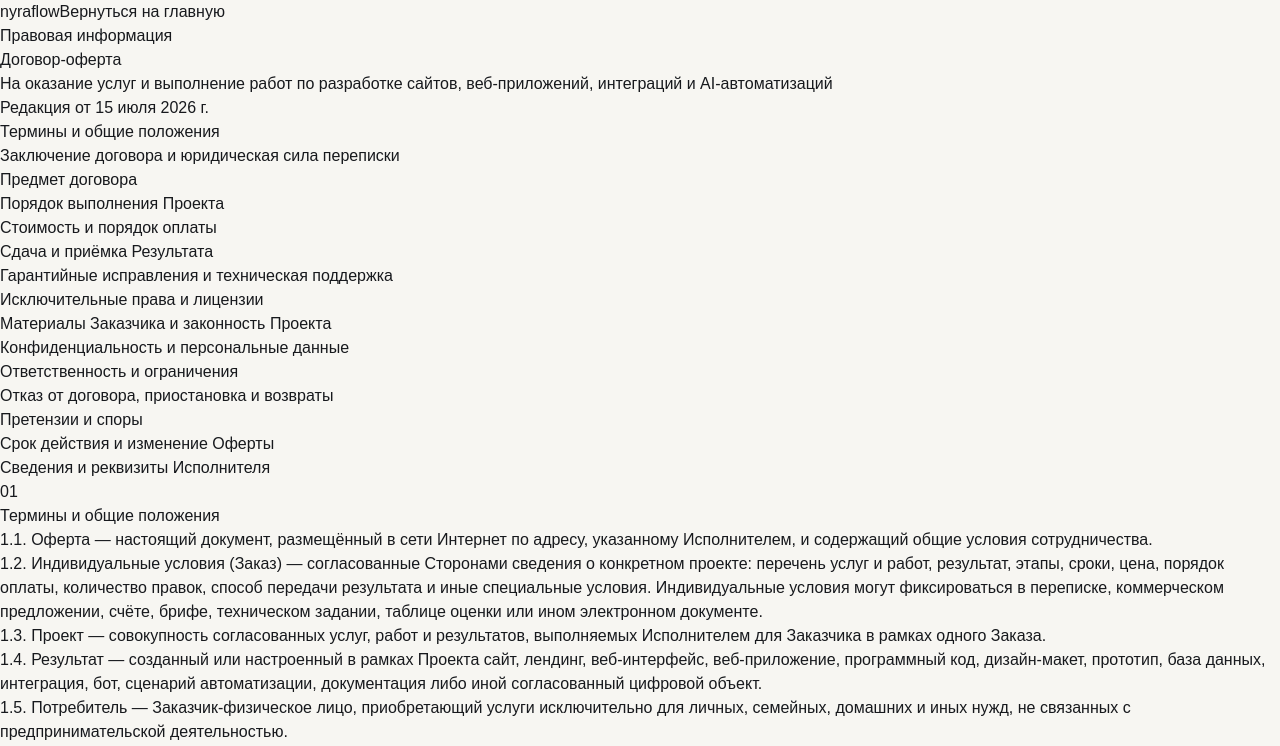
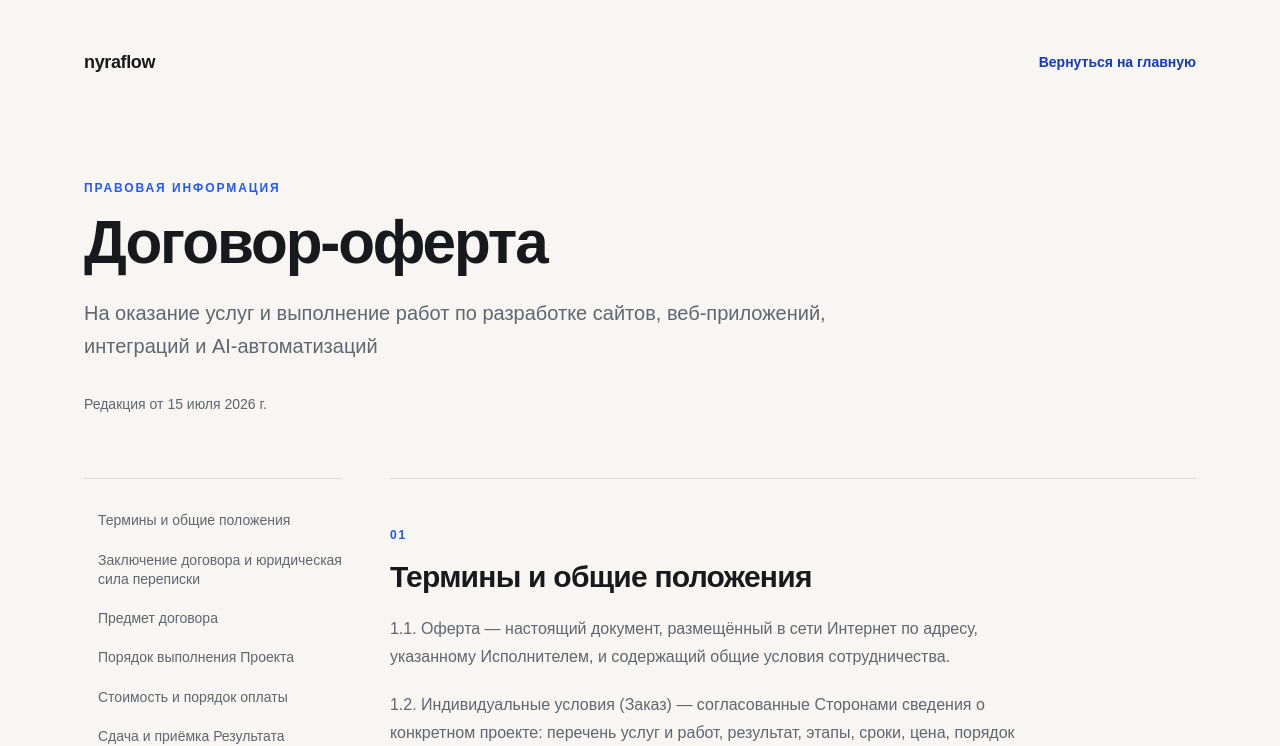
Before and after one commit to Kaaai69/nyraflow, a Next.js app: page /terms in a window 1280 px wide. Shown: the top 746 px of the page. Built offline with nearby package versions, Linux system fonts and the light colour scheme.

Commit message:
style: match legal pages to Nyraflow

```diff
--- a/app/globals.css
+++ b/app/globals.css
@@ -290,3 +290,69 @@ body {
     transition-duration: 0.01ms !important;
   }
 }
+
+.legal-page {
+  background: var(--color-canvas);
+}
+
+.legal-layout {
+  display: grid;
+  gap: 3rem;
+}
+
+.legal-document {
+  min-width: 0;
+}
+
+.legal-section {
+  border-top: 1px solid var(--color-line);
+}
+
+@media (min-width: 64rem) {
+  .legal-layout {
+    grid-template-columns: minmax(13rem, 0.32fr) minmax(0, 1fr);
+  }
+
+  .legal-toc {
+    position: sticky;
+    top: 2rem;
+    align-self: start;
+  }
+}
+
+@media print {
+  @page {
+    margin: 18mm;
+  }
+
+  .legal-print-hidden {
+    display: none !important;
+  }
+
+  .legal-page {
+    background: var(--color-surface);
+  }
+
+  .legal-hero,
+  .legal-layout {
+    max-width: none;
+    padding-right: 0;
+    padding-left: 0;
+  }
+
+  .legal-hero {
+    padding-top: 0;
+    padding-bottom: 1.5rem;
+  }
+
+  .legal-layout {
+    display: block;
+    padding-bottom: 0;
+  }
+
+  .legal-section {
+    break-inside: avoid;
+    padding-top: 1.25rem;
+    padding-bottom: 1.25rem;
+  }
+}
--- a/components/legal/LegalDocumentPage.tsx
+++ b/components/legal/LegalDocumentPage.tsx
@@ -18,29 +18,63 @@ export default function LegalDocumentPage({
 
   return (
     <>
-      <main className="legal-page">
-        <header className="legal-hero">
-          <nav aria-label="Навигация по сайту">
-            <a href="/">nyraflow</a>
-            <a href="/">Вернуться на главную</a>
+      <main className="legal-page text-text-primary">
+        <header className="legal-hero mx-auto w-full max-w-site px-gutter-mobile pb-12 pt-8 md:px-gutter-tablet md:pb-16 md:pt-10 xl:px-gutter-desktop">
+          <nav
+            className="legal-print-hidden flex flex-wrap items-center justify-between gap-4"
+            aria-label="Навигация по сайту"
+          >
+            <a
+              href="/"
+              className="text-lg font-semibold tracking-[-0.02em] text-text-primary"
+            >
+              nyraflow
+            </a>
+            <a
+              href="/"
+              className="inline-flex min-h-11 items-center text-sm font-semibold text-blue-deep hover:text-blue"
+            >
+              Вернуться на главную
+            </a>
           </nav>
-          <p>{document.eyebrow}</p>
-          <h1>{document.title}</h1>
-          <p>{document.description}</p>
-          <p>Редакция от {document.effectiveDate}</p>
+          <p className="mt-16 text-xs font-semibold uppercase tracking-[0.16em] text-blue md:mt-24">
+            {document.eyebrow}
+          </p>
+          <h1 className="mt-4 max-w-4xl text-balance text-title">
+            {document.title}
+          </h1>
+          <p className="mt-6 max-w-3xl text-lg leading-relaxed text-text-secondary md:text-xl">
+            {document.description}
+          </p>
+          <p className="mt-8 text-sm font-medium text-text-secondary">
+            Редакция от {document.effectiveDate}
+          </p>
         </header>
 
-        <div className="legal-layout">
-          <nav aria-label="Содержание документа">
-            <ol>
+        <div className="legal-layout mx-auto w-full max-w-site px-gutter-mobile pb-section-mobile md:px-gutter-tablet md:pb-section-desktop xl:px-gutter-desktop">
+          <nav
+            className="legal-toc legal-print-hidden border-t border-line pt-6"
+            aria-label="Содержание документа"
+          >
+            <ol className="m-0 list-none space-y-1 p-0">
               {document.sections.map((section) => (
                 <li key={section.id}>
-                  <a href={`#${section.id}`}>{section.title}</a>
+                  <a
+                    href={`#${section.id}`}
+                    className="block border-l-2 border-transparent py-2 pl-3 text-sm leading-snug text-text-secondary hover:border-blue hover:text-blue-deep"
+                  >
+                    {section.title}
+                  </a>
                 </li>
               ))}
               {document.requisites ? (
                 <li>
-                  <a href="#requisites">Сведения и реквизиты Исполнителя</a>
+                  <a
+                    href="#requisites"
+                    className="block border-l-2 border-transparent py-2 pl-3 text-sm leading-snug text-text-secondary hover:border-blue hover:text-blue-deep"
+                  >
+                    Сведения и реквизиты Исполнителя
+                  </a>
                 </li>
               ) : null}
             </ol>
@@ -51,14 +85,24 @@ export default function LegalDocumentPage({
               <section
                 key={section.id}
                 id={section.id}
-                className="legal-section scroll-mt-8"
+                className="legal-section scroll-mt-8 py-10 md:py-12"
               >
-                <p aria-hidden="true">
+                <p
+                  className="text-xs font-semibold tracking-[0.16em] text-blue"
+                  aria-hidden="true"
+                >
                   {String(index + 1).padStart(2, "0")}
                 </p>
-                <h2>{section.title}</h2>
+                <h2 className="mt-4 max-w-3xl text-2xl font-semibold tracking-[-0.025em] md:text-3xl">
+                  {section.title}
+                </h2>
                 {section.paragraphs.map((paragraph, paragraphIndex) => (
-                  <p key={`${section.id}-${paragraphIndex}`}>{paragraph}</p>
+                  <p
+                    key={`${section.id}-${paragraphIndex}`}
+                    className="mt-5 max-w-[72ch] text-base leading-7 text-text-secondary"
+                  >
+                    {paragraph}
+                  </p>
                 ))}
               </section>
             ))}
@@ -66,23 +110,42 @@ export default function LegalDocumentPage({
             {document.requisites ? (
               <section
                 id="requisites"
-                className="legal-section scroll-mt-8"
+                className="legal-section scroll-mt-8 py-10 md:py-12"
               >
-                <h2>Сведения и реквизиты Исполнителя</h2>
+                <h2 className="max-w-3xl text-2xl font-semibold tracking-[-0.025em] md:text-3xl">
+                  Сведения и реквизиты Исполнителя
+                </h2>
                 {document.requisites.map((requisite, index) => (
-                  <p key={`requisite-${index}`}>{requisite}</p>
+                  <p
+                    key={`requisite-${index}`}
+                    className="mt-5 max-w-[72ch] text-base leading-7 text-text-secondary"
+                  >
+                    {requisite}
+                  </p>
                 ))}
               </section>
             ) : null}
 
-            <aside aria-label="Другой юридический документ">
-              <p>Другой юридический документ</p>
-              <a href={relatedDocument.href}>{relatedDocument.label}</a>
+            <aside
+              className="legal-print-hidden border-t border-line py-10 md:py-12"
+              aria-label="Другой юридический документ"
+            >
+              <p className="text-xs font-semibold uppercase tracking-[0.16em] text-text-secondary">
+                Другой юридический документ
+              </p>
+              <a
+                href={relatedDocument.href}
+                className="mt-3 inline-flex min-h-11 items-center text-lg font-semibold text-blue-deep hover:text-blue"
+              >
+                {relatedDocument.label}
+              </a>
             </aside>
           </article>
         </div>
       </main>
-      <SiteFooter />
+      <div className="legal-print-hidden">
+        <SiteFooter />
+      </div>
     </>
   );
 }
```
Also changed, not shown: 1 other file (tests, documents, lock files or other folders).
